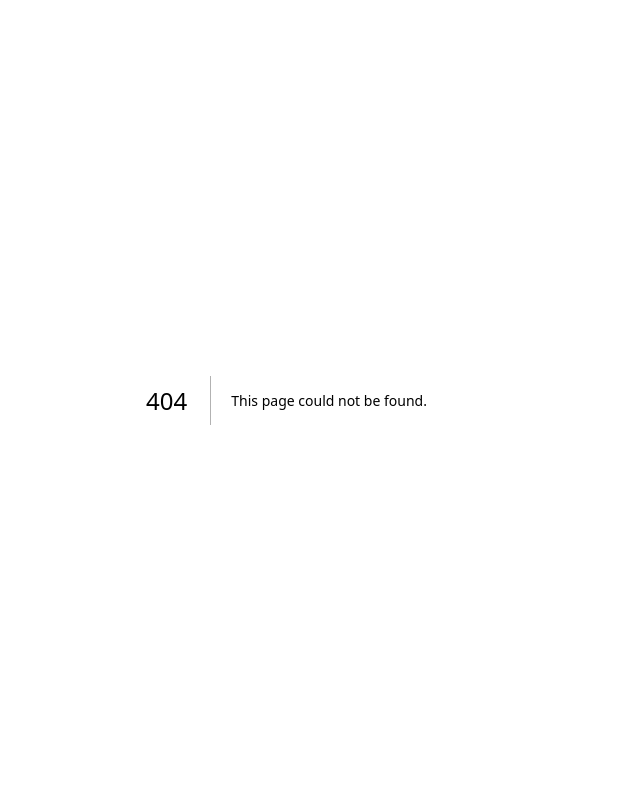
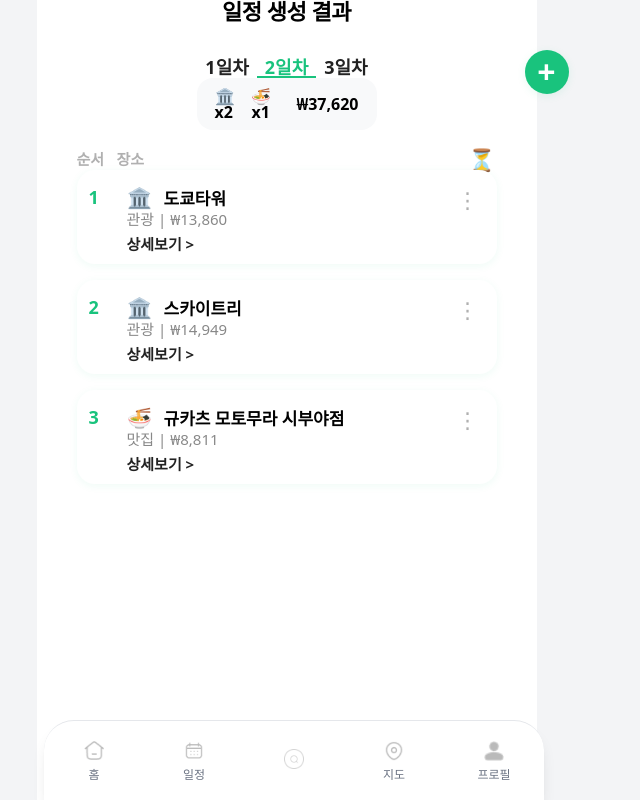
Before and after one commit to CSID-DGU/2025-1-CSC4004-1-9-YumYumGuide, a Next.js app in the folder frontend/: page /schedule/result in a window 1280 px wide. Before the commit this address had no page. Shown: the whole page, without its empty margins (346-986 px from the left). Built offline with nearby package versions, Linux system fonts and the light colour scheme.

Commit message:
style: css수정

```diff
--- a/frontend/src/app/home/StoreList.tsx
+++ b/frontend/src/app/home/StoreList.tsx
@@ -15,7 +15,7 @@ const defaultStores: Store[] = [
 const StoreList = () => {
   const stores = defaultStores;
   return (
-    <div className="flex flex-col gap-3 w-full">
+    <div className="flex flex-col gap-3 w-full mb-8">
       <p className="text-2xl font-semibold mb-2">편의점 정보</p>
       {stores.map((store) => (
         <div
--- a/frontend/src/app/home/page.tsx
+++ b/frontend/src/app/home/page.tsx
@@ -5,7 +5,7 @@ import StoreList from './StoreList';
 
 const HomePage = () => {
   return (
-    <div className="w-full px-5 flex flex-col gap-6 min-h-screen pt-20 pb-20">
+    <div className="w-full px-5 flex flex-col gap-6 min-h-screen pt-10 pb-20">
       <WeatherList />
       <ScheduleList />
       <EventList />
--- a/frontend/src/app/page.tsx
+++ b/frontend/src/app/page.tsx
@@ -2,6 +2,7 @@
 import Nav from './componets/nav';
 import Signature from './componets/handerWrittenSignature';
 import { useState, useEffect } from 'react';
+import HomePage from './home/page';
 export default function Home() {
   const [movies, setMovies] = useState([]);
   const [loading, setLoading] = useState(true);
@@ -44,55 +45,9 @@ export default function Home() {
   if (error) return <div className="p-4 text-red-500">오류: {error}</div>;
 
   return (
-    <div style={{ padding: '1rem' }}>
-      <div style={{ marginBottom: '1rem' }}>
-        <button
-          style={{
-            backgroundColor: '#3b82f6',
-            color: 'white',
-            padding: '0.5rem 1rem',
-            borderRadius: '0.25rem',
-            border: 'none',
-            marginRight: '0.5rem',
-            cursor: 'pointer',
-          }}
-          // onClick={moveUser}
-        >
-          Go to Trip Detail
-        </button>
+    <div>
 
-        <button
-          style={{
-            backgroundColor: loading ? '#9ca3af' : '#22c55e',
-            color: 'white',
-            padding: '0.5rem 1rem',
-            borderRadius: '0.25rem',
-            border: 'none',
-            cursor: loading ? 'not-allowed' : 'pointer',
-          }}
-          // onClick={fetchSampleData}
-          disabled={loading}
-        >
-          {loading ? '로딩 중...' : '샘플 데이터 불러오기'}
-        </button>
-      </div>
-
-      {error && (
-        <div
-          style={{
-            padding: '1rem',
-            backgroundColor: '#fee2e2',
-            color: '#b91c1c',
-            borderRadius: '0.25rem',
-            marginBottom: '1rem',
-          }}
-        >
-          에러: {error}
-        </div>
-      )}
-
-      <Signature />
-
+      <HomePage />
       <Nav />
     </div>
   );
--- /dev/null
+++ b/frontend/src/app/schedule/result/page.tsx
@@ -0,0 +1,117 @@
+"use client";
+import React, { useState } from 'react';
+import Nav from '../../componets/nav';
+
+// 타입 정의
+type PlaceType = '관광' | '맛집';
+
+const mockData = [
+  {
+    day: 1,
+    places: []
+  },
+  {
+    day: 2,
+    places: [
+      {
+        name: '도쿄타워',
+        type: '관광' as PlaceType,
+        price: 13860,
+      },
+      {
+        name: '스카이트리',
+        type: '관광' as PlaceType,
+        price: 14949,
+      },
+      {
+        name: '규카츠 모토무라 시부야점',
+        type: '맛집' as PlaceType,
+        price: 8811,
+      },
+    ]
+  },
+  {
+    day: 3,
+    places: []
+  }
+];
+
+const icons: Record<PlaceType, string> = {
+  관광: '🏛️',
+  맛집: '🍜',
+};
+
+export default function ScheduleResult() {
+  const [selectedDay, setSelectedDay] = useState(2);
+  const dayData = mockData.find(d => d.day === selectedDay);
+  const total = dayData?.places.reduce((sum, p) => sum + p.price, 0) || 0;
+  const 관광수 = dayData?.places.filter(p => p.type === '관광').length || 0;
+  const 맛집수 = dayData?.places.filter(p => p.type === '맛집').length || 0;
+
+  return (
+    <div className="min-h-screen bg-white font-sans pb-8">
+      {/* 상단 타이틀 */}
+      <div style={{ fontWeight: 700, fontSize: 22, textAlign: 'center', marginTop: 0, marginBottom: 0, letterSpacing: '-0.5px' }}>일정 생성 결과</div>
+      {/* 탭바 */}
+      <div style={{ display: 'flex', justifyContent: 'center', alignItems: 'flex-end', margin: '36px 0 0 0', gap: 0, position: 'relative' }}>
+        {[1,2,3].map(day => (
+          <div
+            key={day}
+            onClick={() => setSelectedDay(day)}
+            style={{
+              fontWeight: 700,
+              fontSize: 18,
+              color: selectedDay === day ? '#19c37d' : '#222',
+              borderBottom: selectedDay === day ? '2.5px solid #19c37d' : '2.5px solid transparent',
+              padding: '0 8px',
+              cursor: 'pointer',
+              transition: 'color 0.2s, border 0.2s',
+              zIndex: 1
+            }}
+          >
+            {day}일차
+          </div>
+        ))}
+        {/* +버튼 */}
+        <div style={{ position: 'absolute', right: -32, top: -8 }}>
+          <button style={{ width: 44, height: 44, borderRadius: '50%', background: '#19c37d', border: 'none', color: '#fff', fontSize: 32, fontWeight: 700, boxShadow: '0 2px 8px rgba(25,195,125,0.10)', cursor: 'pointer', display: 'flex', alignItems: 'center', justifyContent: 'center' }}>+</button>
+        </div>
+      </div>
+      {/* 요약 */}
+      <div style={{ display: 'flex', alignItems: 'center', gap: 16, background: '#f8f9fa', borderRadius: 16, padding: '10px 18px', width: 180, margin: '0 auto 18px auto', fontWeight: 600, fontSize: 16 }}>
+        <span>🏛️x{관광수}</span>
+        <span>🍜x{맛집수}</span>
+        <span style={{ marginLeft: 8, fontWeight: 700 }}>₩{total.toLocaleString()}</span>
+      </div>
+      {/* 순서/장소 헤더 + 필터 */}
+      <div style={{ maxWidth: 420, margin: '0 auto', marginTop: 8, display: 'flex', alignItems: 'center', justifyContent: 'space-between' }}>
+        <div style={{ display: 'flex', color: '#b0b0b0', fontWeight: 600, fontSize: 15 }}>
+          <div style={{ width: 40 }}>순서</div>
+          <div>장소</div>
+        </div>
+        {/* 필터 아이콘 (이모지 대체) */}
+        <span style={{ fontSize: 22, color: '#b0b0b0', cursor: 'pointer', marginRight: 2 }}>⏳</span>
+      </div>
+      {/* 장소 리스트 */}
+      <div style={{ maxWidth: 420, margin: '0 auto', marginTop: 0 }}>
+        {dayData?.places.map((place, idx) => (
+          <div key={place.name} style={{ background: '#fff', borderRadius: 18, boxShadow: '0 2px 8px rgba(25,195,125,0.07)', padding: '18px 18px 12px 18px', marginBottom: 16, display: 'flex', flexDirection: 'column', position: 'relative' }}>
+            <div style={{ position: 'absolute', left: 12, top: 18, fontWeight: 700, color: '#19c37d', fontSize: 18 }}>{idx+1}</div>
+            <div style={{ display: 'flex', alignItems: 'center', gap: 12, fontWeight: 700, fontSize: 17, marginLeft: 32 }}>
+              <span style={{ color: '#19c37d', fontSize: 20 }}>{icons[place.type]}</span>
+              <span>{place.name}</span>
+            </div>
+            <div style={{ color: '#888', fontWeight: 500, fontSize: 15, margin: '4px 0 8px 32px' }}>
+              {place.type} | ₩{place.price.toLocaleString()}
+            </div>
+            <button style={{ alignSelf: 'flex-start', color: '#222', background: 'none', border: 'none', fontWeight: 600, fontSize: 15, cursor: 'pointer', padding: 0, marginLeft: 32, marginTop: 2 }}>상세보기 &gt;</button>
+            {/* 카드 우측 상단 점 3개 */}
+            <span style={{ position: 'absolute', right: 18, top: 18, fontSize: 22, color: '#b0b0b0', cursor: 'pointer' }}>⋮</span>
+          </div>
+        ))}
+      </div>
+      <div style={{ height: 60 }} />
+      <Nav />
+    </div>
+  );
+}
```
